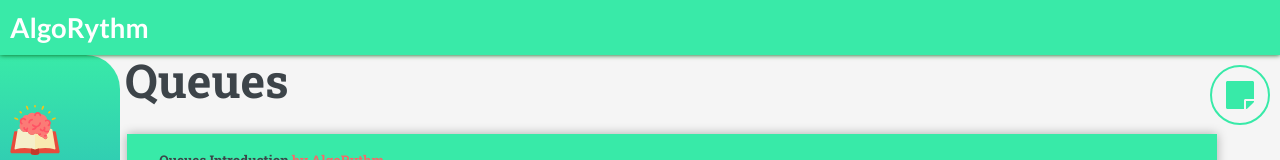
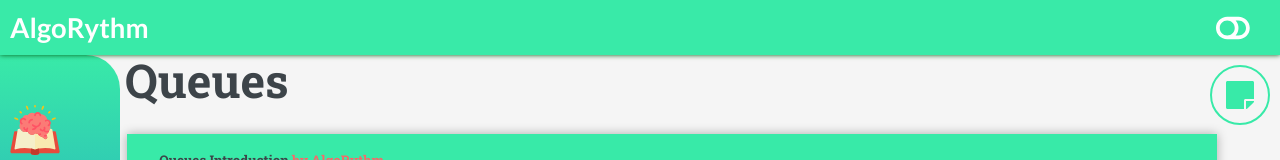
Before and after one commit to bryanr1992/AlgoRythm-main, a React (Create React App) app: page /queues in a window 1280 px wide. Shown: the top 160 px of the page. Built offline with nearby package versions, Linux system fonts and the light colour scheme.

Commit message:
Add a toggle button for theme switching

```diff
--- a/src/components/layout/Header.css
+++ b/src/components/layout/Header.css
@@ -12,6 +12,15 @@
   .header-text{
       text-align: left;
       font-weight: 400;
+  }
+
+  .header-btn {
+    display: flex;
+    justify-content: flex-end;
+  }
+
+  .header-h2{
+    margin: 0;
   }
 
   /* .main-container {
--- a/src/components/layout/Header.jsx
+++ b/src/components/layout/Header.jsx
@@ -1,10 +1,15 @@
 import React from 'react';
 import './Header.css';
+import HeaderButton from './HeaderButton';
+import {
+  faToggleOff
+} from '@fortawesome/free-solid-svg-icons';
 
 const Header = () => {
   return (
       <div className="header">
-        <h2>AlgoRythm</h2>
+        <HeaderButton className="header-btn"icon={faToggleOff} size="1x"/>
+        <h2 className="header-h2" >AlgoRythm</h2>
       </div>
   );
 };
--- /dev/null
+++ b/src/components/layout/HeaderButton.css
@@ -0,0 +1,9 @@
+.header-button {
+    position: absolute;
+    top: 3px;
+    right:10px;
+}
+
+.icon {
+    margin-right: 20px;
+}
--- /dev/null
+++ b/src/components/layout/HeaderButton.jsx
@@ -0,0 +1,20 @@
+import React, { useState } from 'react';
+import './HeaderButton.css';
+import { FontAwesomeIcon } from '@fortawesome/react-fontawesome';
+import { faToggleOn } from '@fortawesome/free-solid-svg-icons';
+
+const HeaderButton = ({ icon, size }) => {
+  const [toggle, setToggle] = useState(false);
+  return (
+    <div className="header-button">
+      <FontAwesomeIcon
+        onClick={() => setToggle(!toggle)}
+        className="icon"
+        icon={toggle ? faToggleOn : icon}
+        size={size}
+      />
+    </div>
+  );
+};
+
+export default HeaderButton;
```
